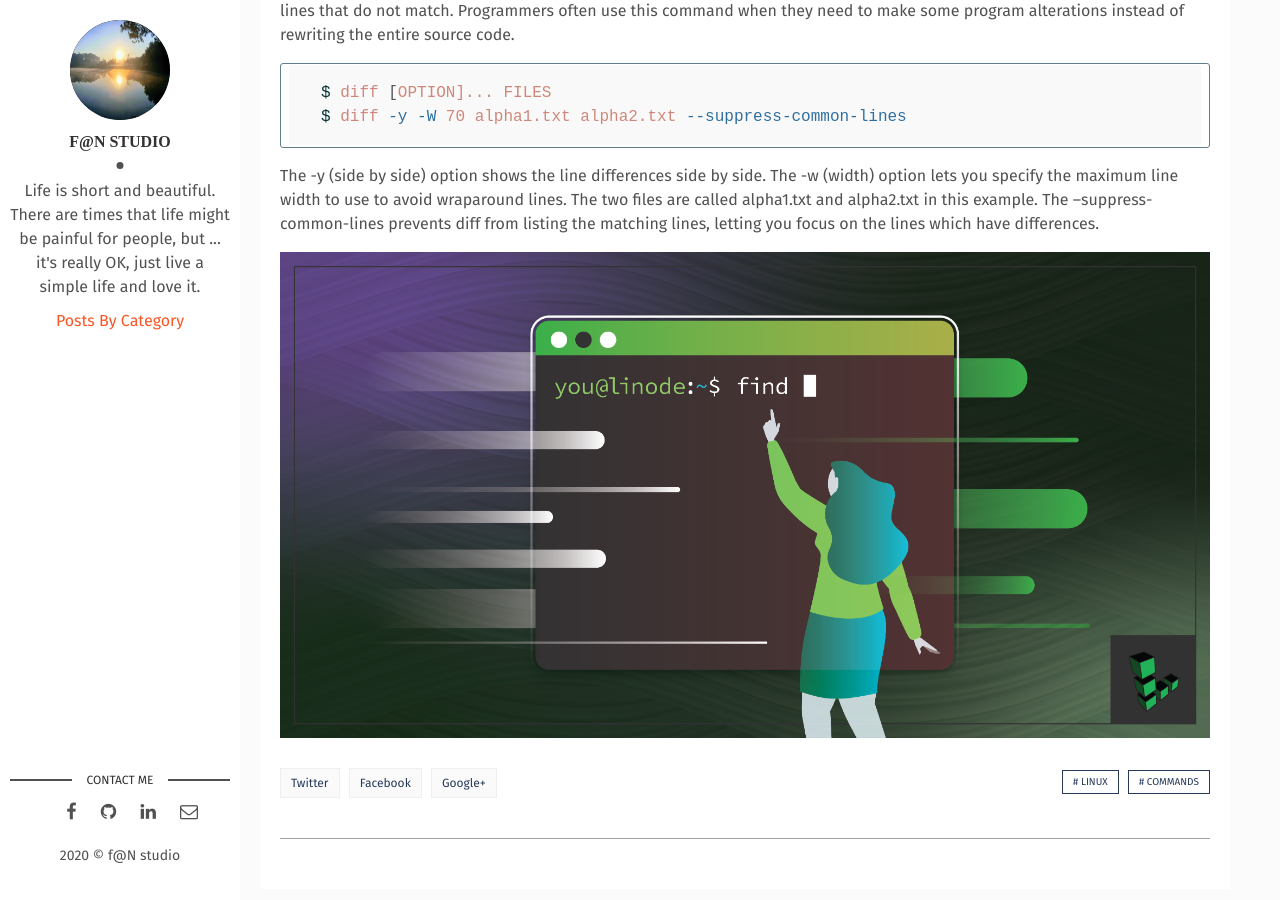
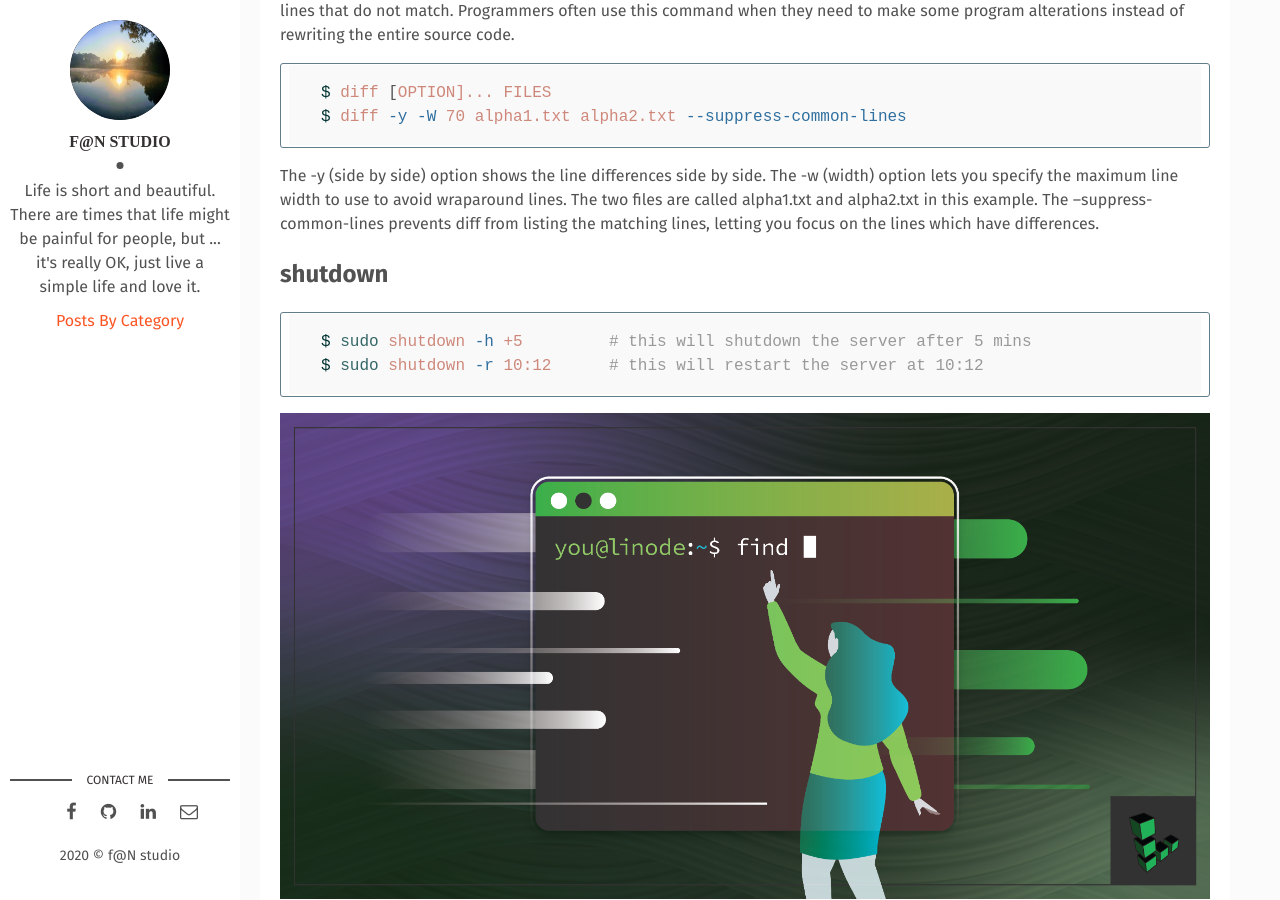
Before and after one commit to wowfrank/wowfrank.github.io, a Jekyll site: the page built from _posts/2019-11-05-some-useful-linux-commands.md, in a window 1280 px wide and 900 px high, scrolled down 5035 px. Built offline with Jekyll 4.4.1, drawn with Linux system fonts in a browser that asks for light colours; comment, search, counter and statistics services are not loaded.

Commit message:
Update 2019-11-05-some-useful-linux-commands.md

````diff
--- a/_posts/2019-11-05-some-useful-linux-commands.md
+++ b/_posts/2019-11-05-some-useful-linux-commands.md
@@ -175,6 +175,13 @@ $ diff -y -W 70 alpha1.txt alpha2.txt --suppress-common-lines
 
 The -y (side by side) option shows the line differences side by side. The -w (width) option lets you specify the maximum line width to use to avoid wraparound lines. The two files are called alpha1.txt and alpha2.txt in this example. The --suppress-common-lines prevents diff from listing the matching lines, letting you focus on the lines which have differences.
 
+## shutdown
+
+```bash
+$ sudo shutdown -h +5         # this will shutdown the server after 5 mins
+$ sudo shutdown -r 10:12      # this will restart the server at 10:12
+```
+
 <div align="center"><div markdown='1'>
 ![none]({{site.baseurl}}/assets/img/notes-of-linux-commands.webp)
 </div></div>
````
